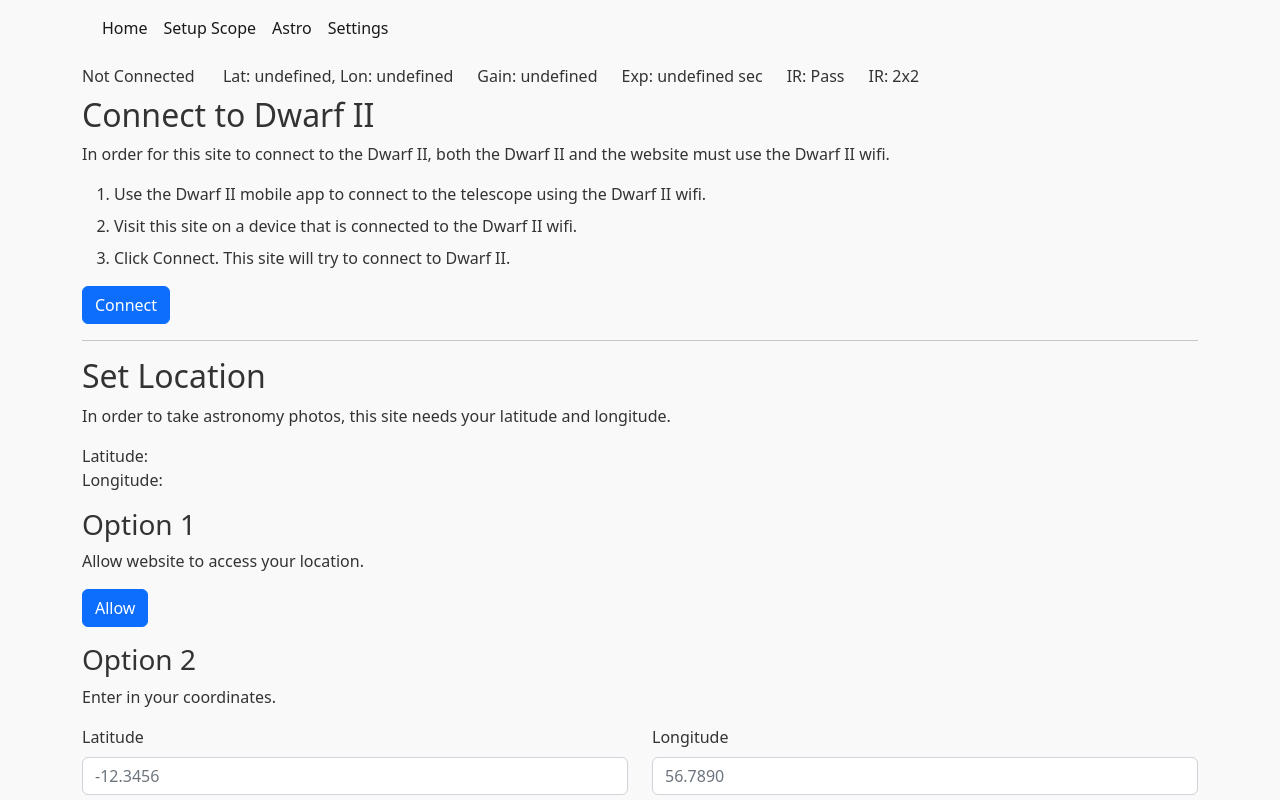
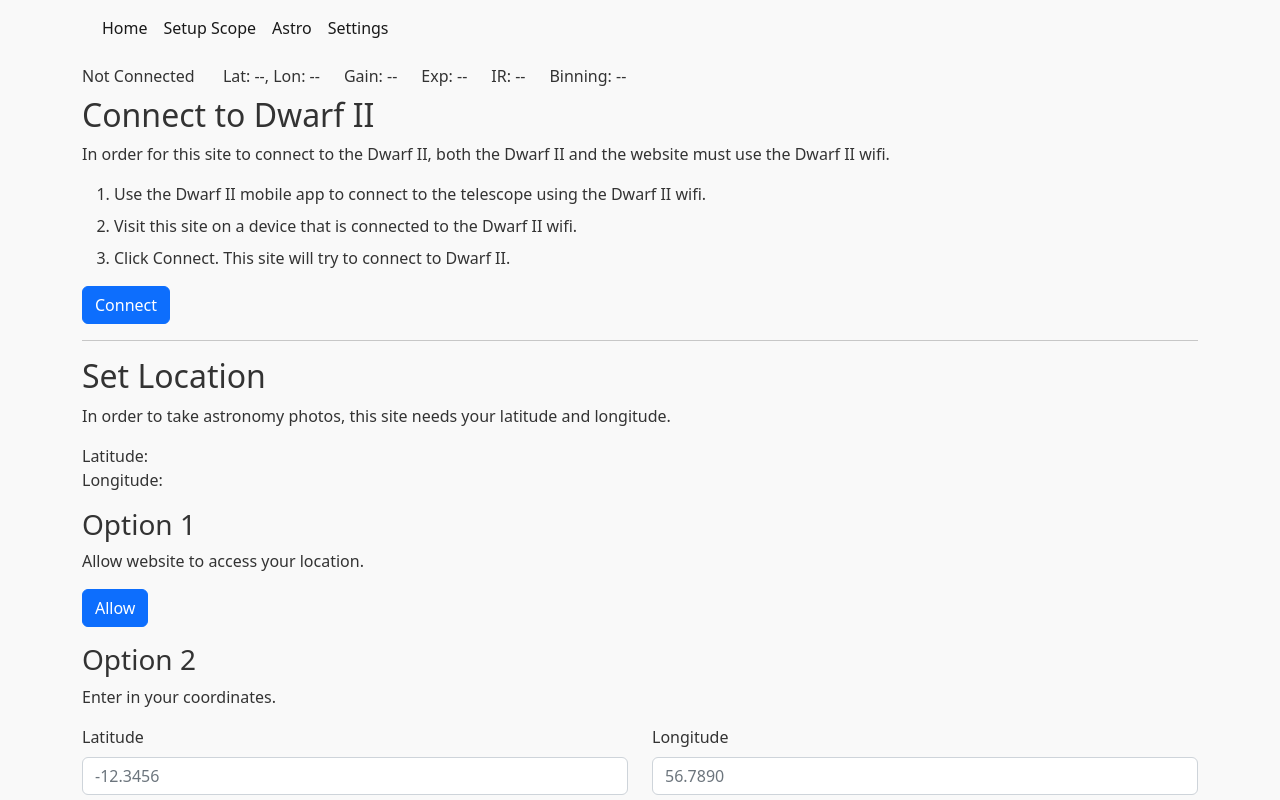
Before and after one commit to DwarfTelescopeUsers/DwarfApp_js, a Next.js app: page /setup-scope in a window 1280 px wide. Shown: the top 800 px of the page. Built offline with nearby package versions, Linux system fonts and the light colour scheme; no server answers.

Commit message:
show '--' in status bar if no values

```diff
--- a/src/components/shared/StatusBar.tsx
+++ b/src/components/shared/StatusBar.tsx
@@ -8,21 +8,30 @@
     ? "Connected"
     : "Not Connected";
   let coords =
-    `Lat: ${connectionCtx.latitude?.toFixed(5)}, ` +
-    `Lon: ${connectionCtx.longitude?.toFixed(5)}`;
-  let gain = `Gain: ${connectionCtx.gain}`;
-  let exp = `Exp: ${connectionCtx.exposure} sec`;
-  let ir = `IR: ${connectionCtx.ir === 0 ? "Cut" : "Pass"}`;
-  let binning = `IR: ${connectionCtx.binning === 0 ? "1x1" : "2x2"}`;
+    `Lat: ${connectionCtx.latitude?.toFixed(5) || "--"}, ` +
+    `Lon: ${connectionCtx.longitude?.toFixed(5) || "--"}`;
+  let gain = connectionCtx.gain == undefined ? "--" : connectionCtx.gain;
+  let exp =
+    connectionCtx.exposure === undefined
+      ? "--"
+      : `${connectionCtx.exposure} sec`;
+  let ir =
+    connectionCtx.ir === undefined
+      ? "--"
+      : `${connectionCtx.ir === 0 ? "Cut" : "Pass"}`;
+  let binning =
+    connectionCtx.binning === undefined
+      ? "--"
+      : `${connectionCtx.binning === 0 ? "1x1" : "2x2"}`;
 
   return (
     <div className=" mb-2 mt-2">
       <span>{connection}</span>
       <span className="ms-4"> {coords}</span>
-      <span className="ms-4">{gain}</span>
-      <span className="ms-4">{exp}</span>
-      <span className="ms-4">{ir}</span>
-      <span className="ms-4">{binning}</span>
+      <span className="ms-4">Gain: {gain}</span>
+      <span className="ms-4">Exp: {exp}</span>
+      <span className="ms-4">IR: {ir}</span>
+      <span className="ms-4">Binning: {binning}</span>
     </div>
   );
 }
```
